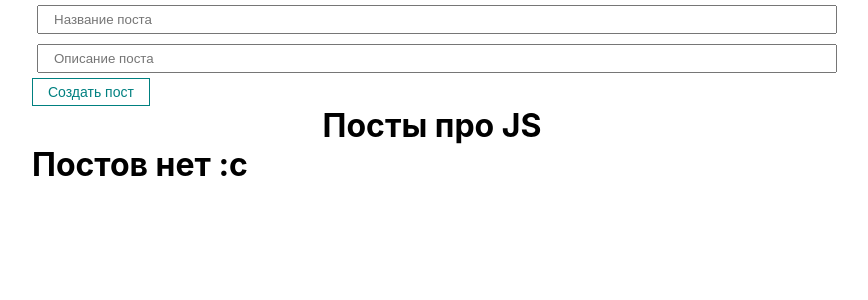
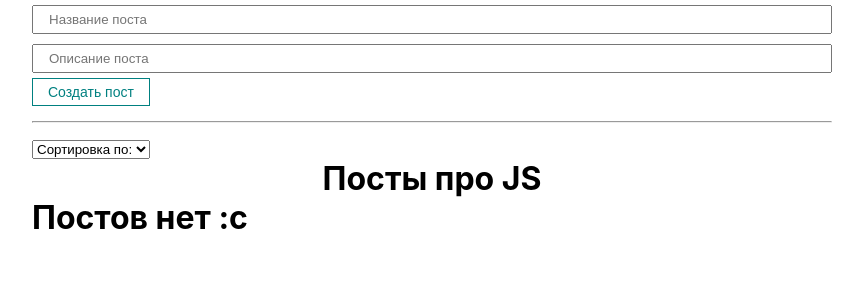
Before and after one commit to 1MPULSEONE/react-fundamentals, a React (Create React App) app: page / in a window 1280 px wide. Shown: the top 300 px of the page, without its empty margins (208-1076 px from the left). Built offline with nearby package versions, Linux system fonts and the light colour scheme.

Commit message:
[Feat] Add logic for sort

```diff
--- a/src/App.js
+++ b/src/App.js
@@ -3,10 +3,12 @@ import './styles/App.css';
 import { useState } from 'react';
 import PostsList from './components/PostsList';
 import PostForm from './components/PostForm';
+import Select from './components/UI/select/Select';
 
 function App() {
 
   const [posts, setPosts] = useState([])
+  const [selectedSort, setSelectedSort] = useState('')
 
   const deletePost = (post) => {
     setPosts(posts.filter(el => el.id !== post.id))
@@ -17,9 +19,24 @@ function App() {
     setPosts([...posts, newPost])
   }
 
+  const sortPosts = (value) => {
+    setSelectedSort(value)
+    setPosts([...posts].sort((a, b) => a[value].localeCompare(b[value])))
+  }
+
   return (
     <div className="App">
       <PostForm create={createPost} posts={posts}/>
+      <div>
+      <hr style={{margin: '15px 0'}}/>
+        <Select defaultValue={"Сортировка по:"} options={[
+          {value: 'title', name:'По названию'},
+          {value: 'body', name:'По описанию'}
+        ]}
+        value={selectedSort}
+        onChange={sortPosts}
+        />
+      </div>
       <PostsList posts={posts} title={"Посты про JS"} deletePost={deletePost}/>
     </div>
   );
--- a/src/components/PostForm.jsx
+++ b/src/components/PostForm.jsx
@@ -9,7 +9,7 @@ const PostForm = ({create, posts}) => {
 
   const addNewPost = (event) => {
     event.preventDefault()
-    const newPost = (posts.length > 0) ? {id: posts[posts.length - 1].id + 1, ...post} : {id: 1, ...post}
+    const newPost =  {id: Date.now(), ...post}
     create(newPost)
     setPost({title: '', body: ''})
   }
--- a/src/components/PostItem.jsx
+++ b/src/components/PostItem.jsx
@@ -2,11 +2,11 @@ import React from 'react'
 import Button from './UI/button/Button'
 
 
-const PostItem = ({deletePost, ...props}) => {
+const PostItem = ({deletePost, labelNumber, ...props}) => {
     return (
         <div className={'post'}>
         <div className={"post__content"}>
-            <strong>{props.post.id}. {props.post.title}</strong>
+            <strong>{labelNumber}. {props.post.title}</strong>
             <div>
               {props.post.body}
             </div>
--- a/src/components/PostsList.jsx
+++ b/src/components/PostsList.jsx
@@ -4,7 +4,7 @@ const PostsList = (props) => {
     return (
         <div>
              <h1 style={{textAlign:'center'}}>{props.title}</h1>
-             {props.posts.length === 0 ? <h1>Постов нет :c </h1> : props.posts.map((post) => (<PostItem key={post.id} post={post} deletePost={props.deletePost}/>))}
+             {props.posts.length === 0 ? <h1>Постов нет :c </h1> : props.posts.map((post, index) => (<PostItem key={post.id} post={post} labelNumber={index + 1} deletePost={props.deletePost}/>))}
         </div>
     )
 }
--- a/src/components/UI/input/Input.module.css
+++ b/src/components/UI/input/Input.module.css
@@ -1,5 +1,5 @@
 .input {
     width: 100%;
     padding: 5px 15px;
-    margin: 5px;
+    margin: 5px 0;
 }
--- /dev/null
+++ b/src/components/UI/select/Select.jsx
@@ -0,0 +1,14 @@
+const Select = ({options, defaultValue, onChange, ...props}) => {
+    return (
+        <select {...props} onChange={(e) => (onChange(e.target.value))}>
+            <option disabled value={""}>{defaultValue}</option>
+            {options.map(option => (
+                <option key={option.value} value={option.value}>
+                    {option.name}
+                </option>
+            ))}
+        </select>
+    )
+}
+
+export default Select
```
